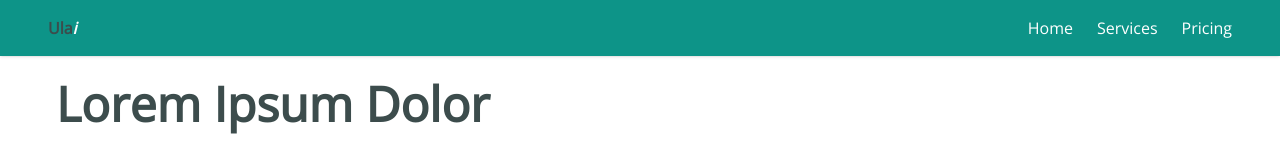
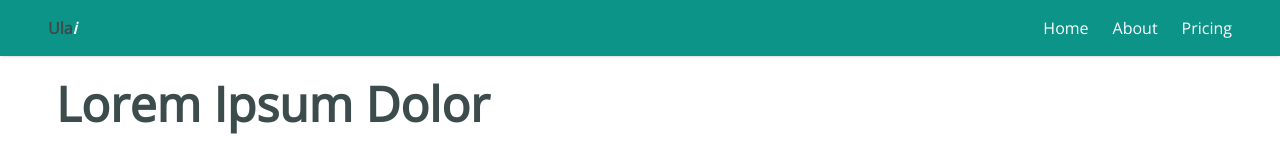
Before and after one commit to TamaniPhiri/WebUI-4, a React (Vite) app: page / in a window 1280 px wide. Shown: the top 149 px of the page. Built offline with nearby package versions, Linux system fonts and the light colour scheme; no server answers.

Commit message:
hero section

```diff
--- a/src/App.jsx
+++ b/src/App.jsx
@@ -1,6 +1,7 @@
 import './App.css'
 import Hero from './Components/Hero'
 import Navbar from './Components/Navbar'
+import About from './Components/About'
 
 function App() {
 
@@ -8,6 +9,7 @@ function App() {
     <div>
       <Navbar/>
       <Hero/>
+      <About/>
     </div>
   )
 }
--- /dev/null
+++ b/src/Components/About.jsx
@@ -0,0 +1,13 @@
+// eslint-disable-next-line no-unused-vars
+import React from 'react'
+import { useRef } from 'react'
+
+const About = () => {
+
+    const home=useRef(null);
+  return (
+    <div ref={home} id='about' className='h-screen'>About</div>
+  )
+}
+
+export default About
--- a/src/Components/Hero.jsx
+++ b/src/Components/Hero.jsx
@@ -1,13 +1,11 @@
 /* eslint-disable no-unused-vars */
 import React from 'react'
-import { useRef } from 'react'
 import { Player} from '@lottiefiles/react-lottie-player';
 import { BsCheck2All } from "react-icons/bs";
 
 const Hero = () => {
-    const ref=useRef(null);
   return (
-    <section className="flex w-full h-screen md:h-fit mt-20 md:mt-20 flex-col-reverse md:flex-row items-center justify-center px-4 md:px-14 container">
+    <section className="flex w-full h-screen md:h-fit mt-20 md:mt-20 flex-col-reverse md:flex-row items-center justify-center px-4 md:px-14 container" id='home'>
         <div className="w-full md:w-1/2">
 
             {/*Upper Text*/}
@@ -63,7 +61,7 @@ const Hero = () => {
         </div>
 
         {/*Hero Animation*/}
-        <div className='w-full md:w-1/2 items-center justify-center z-0'ref={ref}>
+        <div className='w-full md:w-1/2 items-center justify-center z-0'>
             <Player
                 autoplay
                 loop
--- a/src/Components/Navbar.jsx
+++ b/src/Components/Navbar.jsx
@@ -3,10 +3,15 @@ import React from 'react'
 
 const Navbar = () => {
 
-    const services = () => {
-        const ref = document.getElementById('services');
+    const about = () => {
+        const ref = document.getElementById('about');
         ref?.scrollIntoView({ behavior: 'smooth' });
       };
+
+      const home=()=>{
+         const hero = document.getElementById('home');
+         hero?.scrollIntoView({ behavior: 'smooth' });
+      }
 
   return (
     <section className='z-50 sticky -mb-16 md:mb-0' id='navbar'>
@@ -20,8 +25,8 @@ const Navbar = () => {
 
                 {/*Menu List*/}
                 <ul className="hidden md:flex items-center text-white">
-                    <li className="hover:text-teal-900 cursor-pointer">Home</li>
-                    <li className="pl-6 hover:text-teal-900 cursor-pointer" onClick={services}>Services</li>
+                    <li className="hover:text-teal-900 cursor-pointer" onClick={home}>Home</li>
+                    <li className="pl-6 hover:text-teal-900 cursor-pointer" onClick={about}>About</li>
                     <li className="pl-6 hover:text-teal-900 cursor-pointer">Pricing</li>
                 </ul>
 
@@ -37,7 +42,7 @@ const Navbar = () => {
                     <div className="w-3/4 absolute top-0 -right-full h-screen bg-white border opacity-0 group-focus:right-0 group-focus:opacity-100 transition-all duration-300">
                         <ul>
                             <li className="px-6 py-4 border-b-[1px] hover:bg-teal-300 cursor-pointer">Home</li>
-                            <li className="px-6 py-4 border-b-[1px] hover:bg-teal-300 cursor-pointer" onClick={services}>Services</li>
+                            <li className="px-6 py-4 border-b-[1px] hover:bg-teal-300 cursor-pointer" onClick={about}>About</li>
                             <li className="px-6 py-4 border-b-[1px] hover:bg-teal-300 cursor-pointer">Pricing</li>
                         </ul>
                     </div>
```
